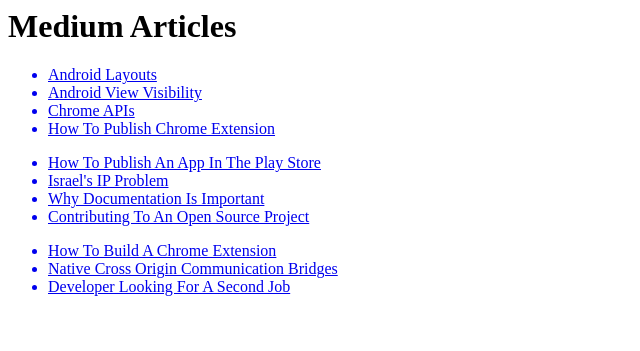
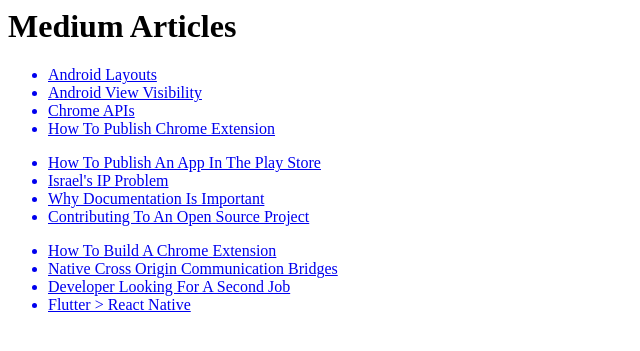
Before and after one commit to TomerPacific/CodePenProjects, a PHP site: page / in a window 1280 px wide. Shown: the top 351 px of the page, without its empty margins (0-640 px from the left). Run offline with PHP 8.4, Linux system fonts and the light colour scheme.

Commit message:
CodePenProjects MediumArticlesViewer adding 12th article

```diff
--- a/MediumArticlesViewer/index.html
+++ b/MediumArticlesViewer/index.html
@@ -1,5 +1,6 @@
 <html>
   <head>
+    <meta name="viewport" content="width=device-width, initial-scale=1">
     <title>Medium Articles</title>
     <link href="https://fonts.googleapis.com/css?family=Staatliches" rel="stylesheet">
   </head>
@@ -68,7 +69,11 @@
            <span title="Developer Looking For A Second Job">Developer Looking For A Second Job</span>
            </li>
         </a>
-
+         <a href="https://hackernoon.com/flutter-react-native-b5e82a2c3e82" target="_blank">
+        <li class="article" id="flutterReact">
+           <span title="Flutter > React Native">Flutter > React Native</span>
+           </li>
+        </a>
       </ul>
 
     </div>
--- a/MediumArticlesViewer/style.css
+++ b/MediumArticlesViewer/style.css
@@ -103,3 +103,9 @@
    background-repeat: no-repeat;
   background-size: 100% 100%;
 }
+
+#flutterReact {
+  background: url(            https://github.com/TomerPacific/MediumArticles/blob/master/images/FlutterReact.jpg?raw=true);
+   background-repeat: no-repeat;
+  background-size: 100% 100%;
+}
```
